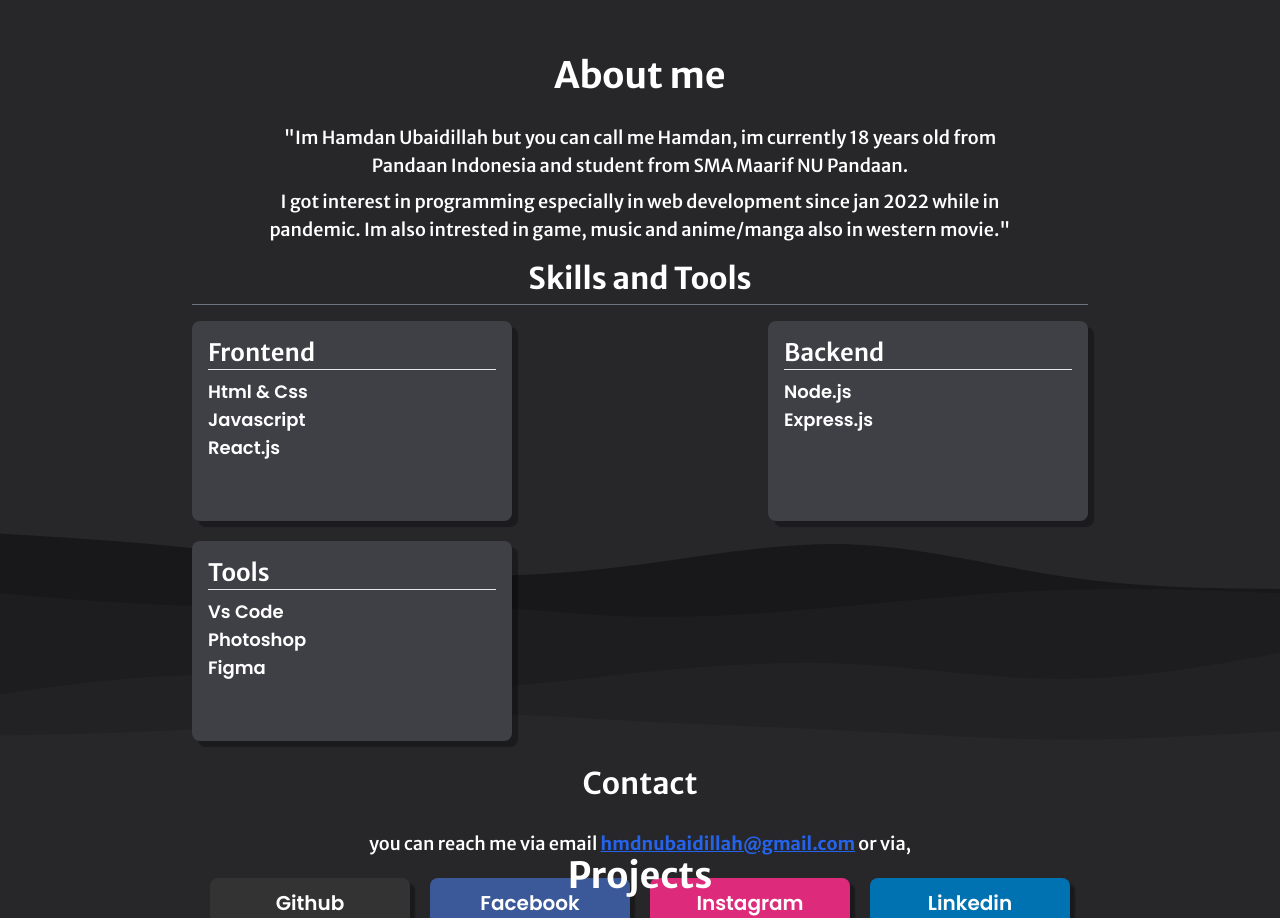
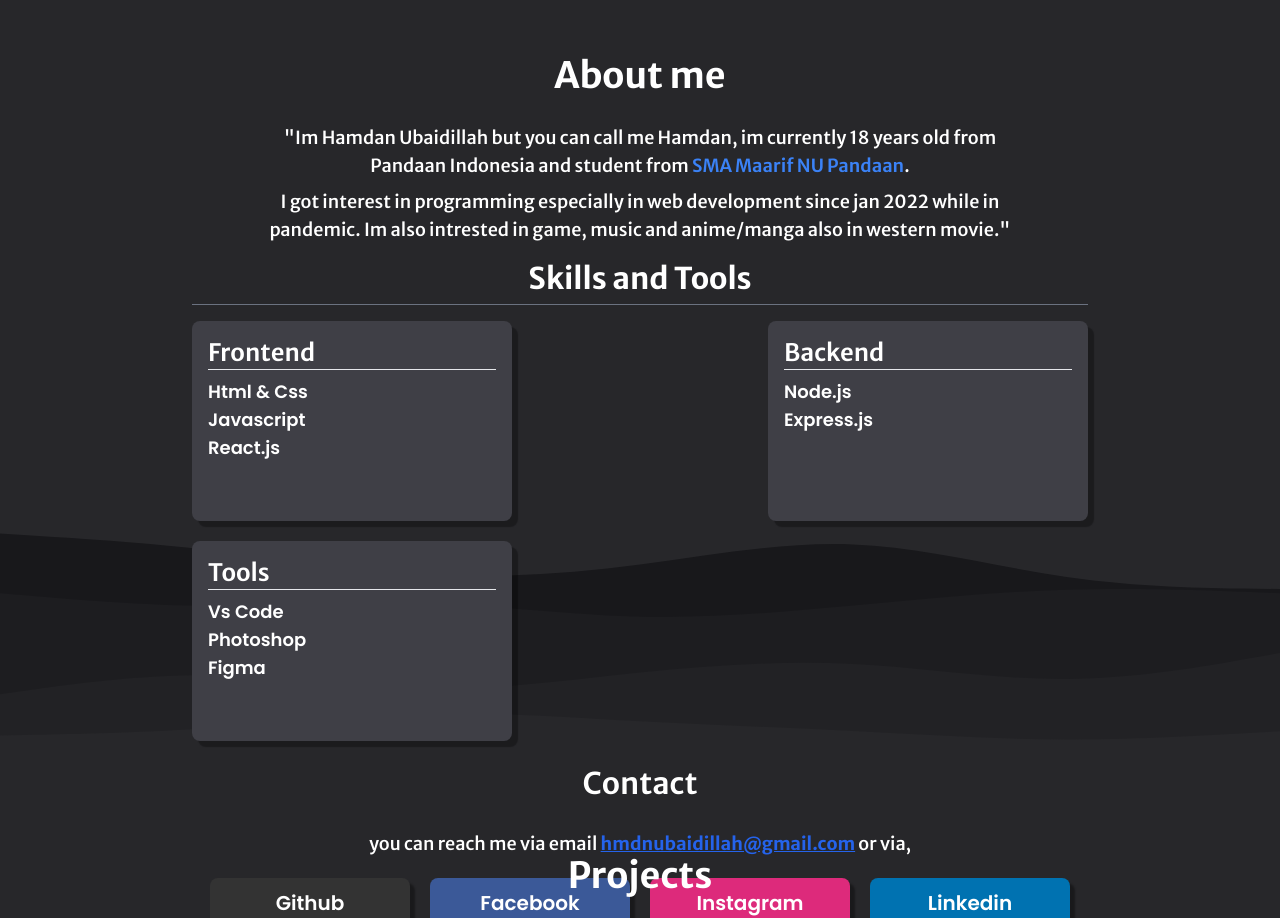
Before and after one commit to hmdnu/portofolio, a React (Create React App) app: page / in a window 1280 px wide. Shown: the part 840-1758 px from the top of the page. Built offline with nearby package versions, Linux system fonts and the light colour scheme.

Commit message:
change anchor

```diff
--- a/src/components/about.jsx
+++ b/src/components/about.jsx
@@ -8,8 +8,11 @@ const About = () => {
       </div>
       <article className="mt-5 font-medium text-lg text-center">
         <p className="w-[750px] m-auto max-sm:w-[350px] max-sm:text-[16px]">
-          "Im Hamdan Ubaidillah but you can call me Hamdan, im currently 18 years old from Pandaan Indonesia and student from SMA Maarif NU Pandaan.
-          <p className="mt-2"> I got interest in programming especially in web development since jan 2022 while in pandemic. Im also intrested in game, music and anime/manga also in western movie."</p>
+          "Im Hamdan Ubaidillah but you can call me Hamdan, im currently 18 years old from Pandaan Indonesia and student from{" "}
+          <a href="https://www.smarifda.sch.id/" target="_blank" rel="noopener noreferrer" className="text-blue-500 hover:underline font-semibold">
+            SMA Maarif NU Pandaan
+          </a>
+          .<p className="mt-2"> I got interest in programming especially in web development since jan 2022 while in pandemic. Im also intrested in game, music and anime/manga also in western movie."</p>
         </p>
       </article>
       {/* skills */}
```
